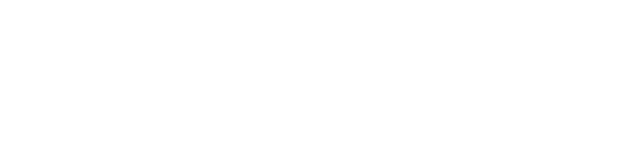
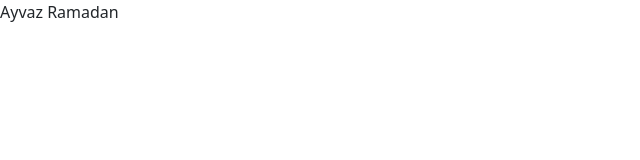
Before and after one commit to webpxl/41dvo1070-werkplekleren-1-portfolio-25-26-grdvo-AyvazRamadanPXL, a plain HTML site: page index.html in a window 1280 px wide. Shown: the whole page, without its empty margins (0-640 px from the left). Drawn offline with nearby package versions, Linux system fonts and the light colour scheme.

Commit message:
Naam First

```diff
--- a/index.html
+++ b/index.html
@@ -9,6 +9,6 @@
     <link href="https://cdn.jsdelivr.net/npm/bootstrap@5.3.2/dist/css/bootstrap.min.css" rel="stylesheet">
 </head>
 <body>
-
+        <p>Ayvaz Ramadan</p>
 </body>
 </html>
```
